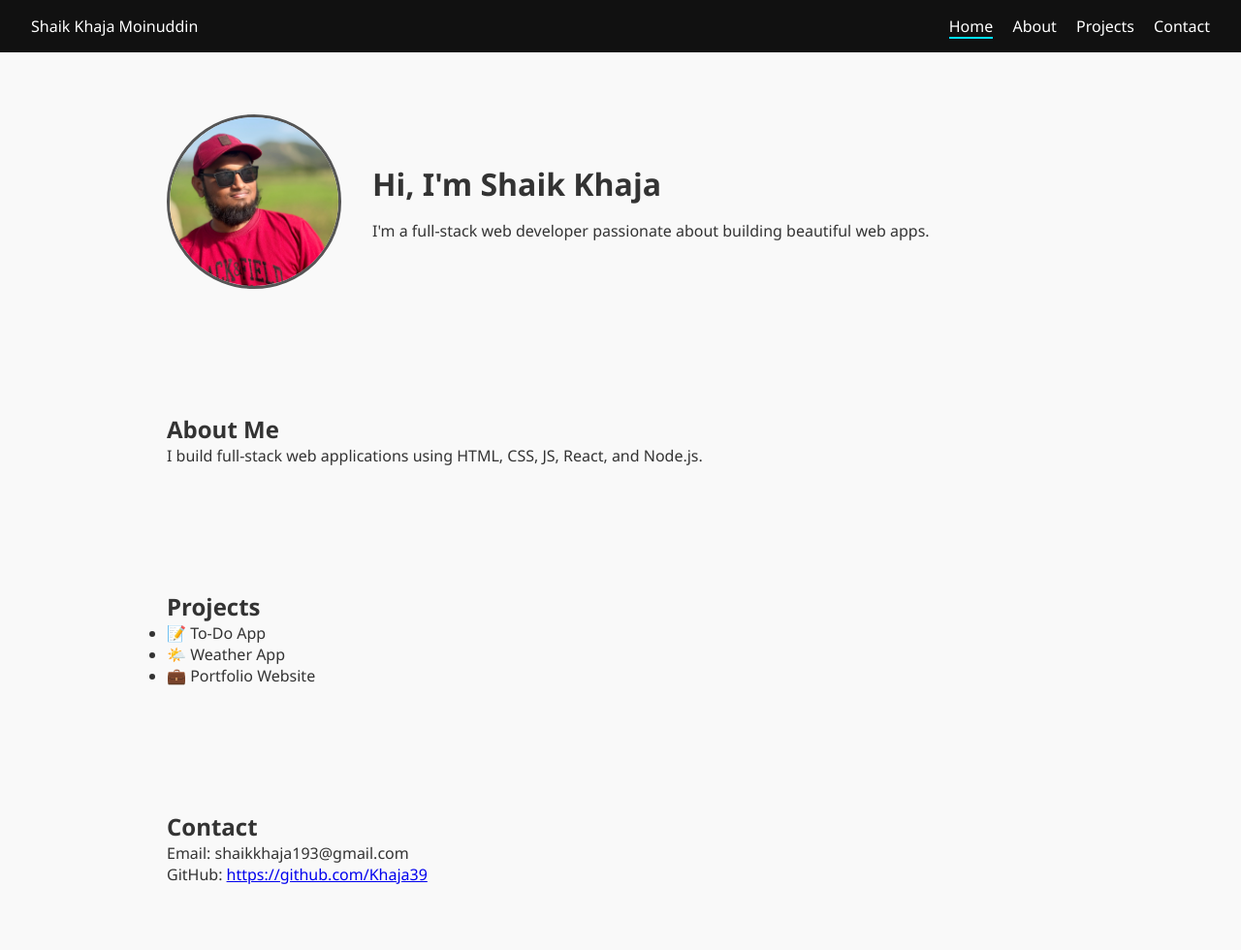
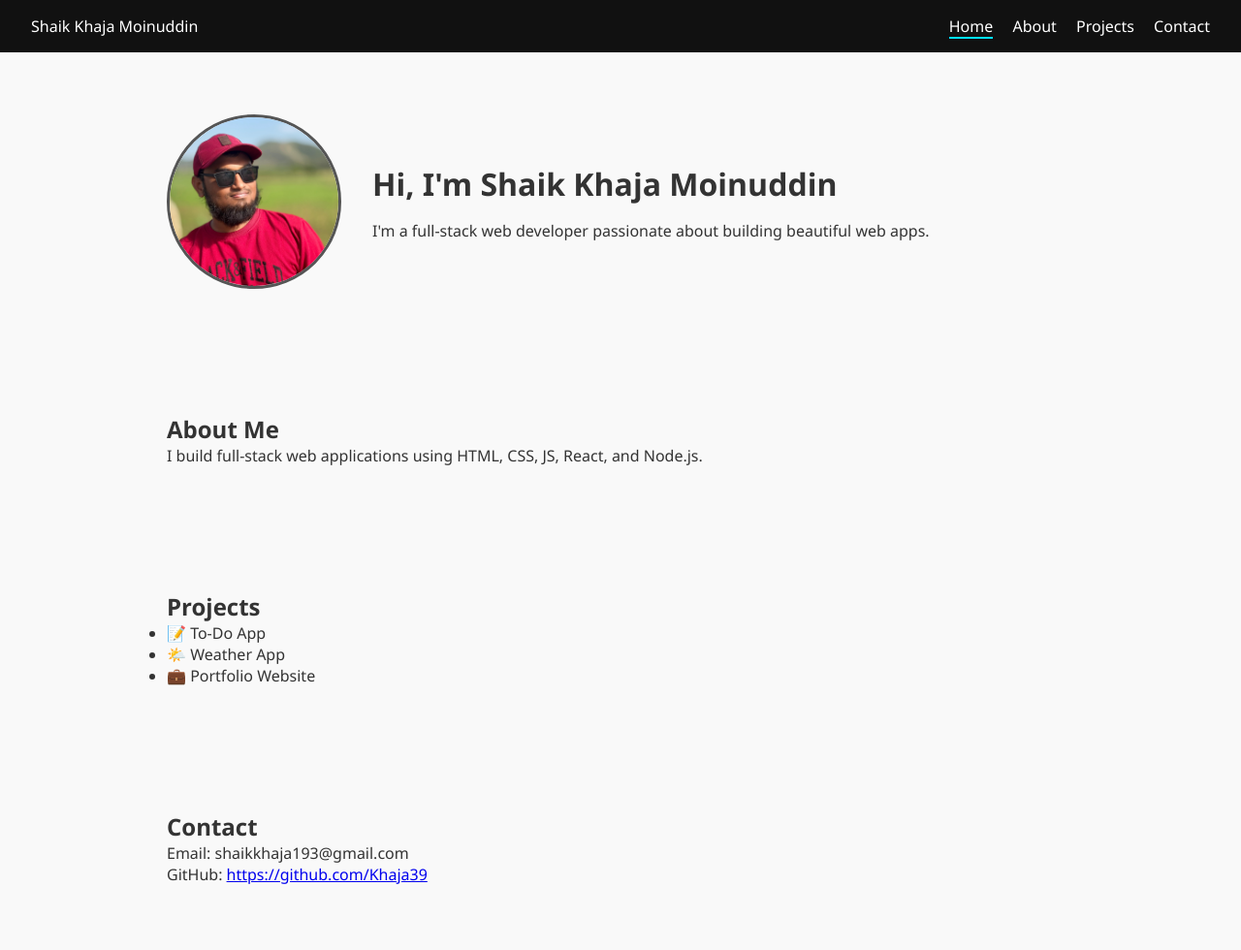
Before and after one commit to Khaja39/Portfolio, a plain HTML site: page index.html in a window 1280 px wide. Shown: the top 980 px of the page at 97% size. Drawn offline with Linux system fonts and the light colour scheme.

Commit message:
Update index.html3

```diff
--- a/index.html
+++ b/index.html
@@ -21,7 +21,7 @@
     <div class="home-content">
       <img src="Images/profile.jpg" alt="Profile" class="profile-img" />
       <div class="intro">
-        <h1>Hi, I'm Shaik Khaja</h1>
+        <h1>Hi, I'm Shaik Khaja Moinuddin</h1>
         <p>I'm a full-stack web developer passionate about building beautiful web apps.</p>
       </div>
     </div>
```
